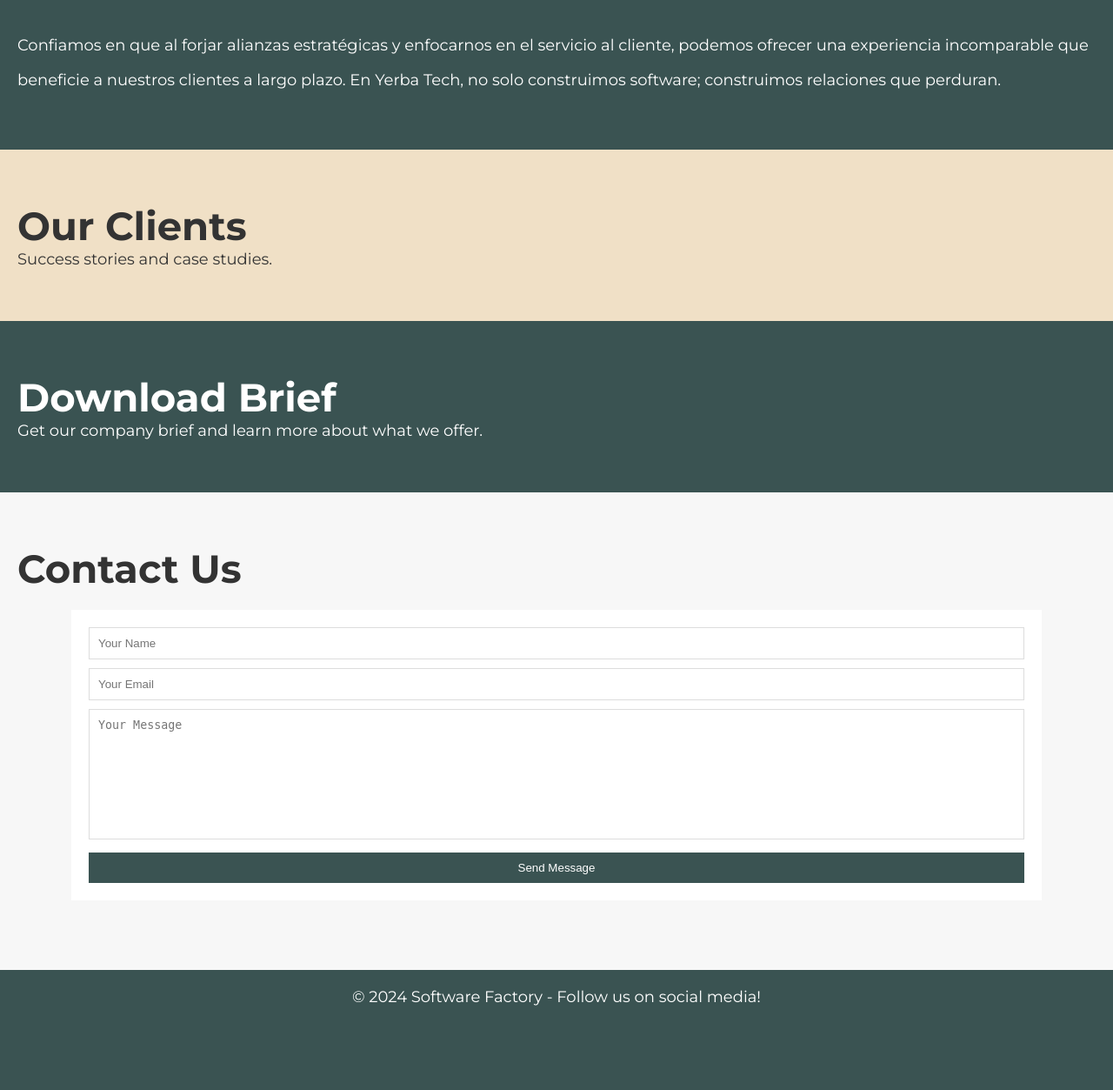
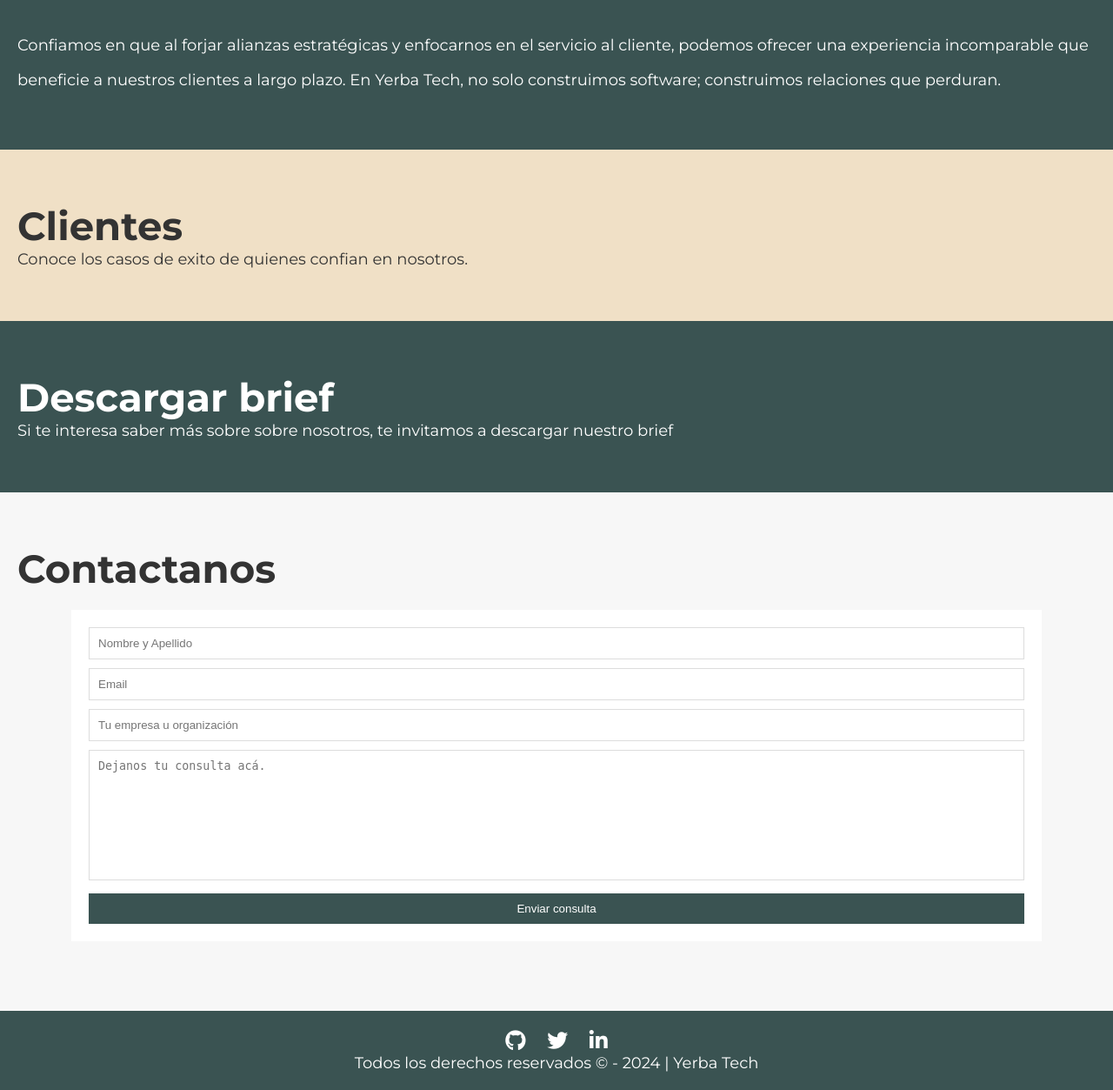
Before and after one commit to Yerba-Tech/website, a PHP site: page / in a window 1280 px wide. Shown: the part 1023-2276 px from the top of the page at 87% size. Before the commit the page ends 2179 px from the top, so only its background shows below. Run offline with PHP 8.4, Linux system fonts and the light colour scheme; some libraries are stand-ins or nearby versions.

Commit message:
Almost done

```diff
--- a/assets/css/style.css
+++ b/assets/css/style.css
@@ -185,13 +185,25 @@ textarea{
   cursor: pointer;
 }
 
-/* FOOTER  */
+/* FOOTER */
+
 .footer {
-  background-color: var(--green);
-  color: var(--white);
-  padding: 2rem;
   text-align: center;
+  padding: 20px;
+  background-color: var(--green); /* Adjust the color to fit your design */
+  color: white;
 }
+
+.footer a {
+  color: white; /* Icon color */
+  margin: 0 10px; /* Spacing between icons */
+  font-size: 24px; /* Icon size */
+}
+
+.footer a:hover {
+  color: #ddd; /* Icon hover color */
+}
+
 
 /* MEDIA QUERIES   */
 @media (min-width: 900px) {
--- a/assets/scripts/index.js
+++ b/assets/scripts/index.js
@@ -11,6 +11,6 @@ buttonNavbar.addEventListener("click", displayNav);
 let actualYear = new Date().getFullYear()
 
 let footerText = document.createElement('p')
-footerText.textContent = `© ${actualYear} Software Factory - Follow us on social media!`
+footerText.textContent = `Todos los derechos reservados © - ${actualYear} | Yerba Tech`
 
 footer.appendChild(footerText)
--- a/index.html
+++ b/index.html
@@ -19,6 +19,7 @@
     <link rel="mask-icon" href="./assets/favicon/safari-pinned-tab.svg" color="#5bbad5" />
     <meta name="msapplication-TileColor" content="#da532c" />
     <meta name="theme-color" content="#ffffff" />
+    <link rel="stylesheet" href="https://cdnjs.cloudflare.com/ajax/libs/font-awesome/6.1.1/css/all.min.css">
 
     <!-- Styles-->
     <link rel="stylesheet" href="./assets/css/style.css" />
@@ -83,34 +84,42 @@
 
     <!-- CLIENTS SECTION -->
     <section id="clients" class="clients-section">
-      <h2>Our Clients</h2>
-      <p>Success stories and case studies.</p>
+      <h2>Clientes</h2>
+      <p>Conoce los casos de exito de quienes confian en nosotros.</p>
     </section>
 
     <!-- BRIEF SECTION -->
     <section id="download" class="download-section">
-      <h2>Download Brief</h2>
-      <p>Get our company brief and learn more about what we offer.</p>
+      <h2>Descargar brief</h2>
+      <p>Si te interesa saber más sobre sobre nosotros, te invitamos a descargar nuestro brief</p>
     </section>
 
     <!-- CONTACT SECTION -->
     <section id="contact" class="contact-section">
-      <h2>Contact Us</h2>
+      <h2>Contactanos</h2>
       <div class="contact-form">
-        <input type="text" placeholder="Your Name" />
-        <input type="email" placeholder="Your Email" />
-        <textarea placeholder="Your Message"></textarea>
-        <button>Send Message</button>
+        <input type="text" placeholder="Nombre y Apellido" required/>
+        <input type="email" placeholder="Email" />
+        <input type="text" placeholder="Tu empresa u organización">
+        <textarea placeholder="Dejanos tu consulta acá."></textarea>
+        <button>Enviar consulta</button>
       </div>
     </section>
 
-    <!-- FOOTER SECTION -->
     <footer class="footer" id="footer">
-      <!-- Social media icons would go here -->
+      <a href="https://github.com/Yerba-Tech" target="_blank" aria-label="GitHub">
+        <i class="fab fa-github"></i></a>
+      <a href="https://twitter.com/yerbatech" target="_blank" aria-label="Twitter">
+        <i class="fab fa-twitter"></i></a>
+      <a href="https://www.linkedin.com/company/yerbatech" target="_blank" aria-label="LinkedIn">
+        <i class="fab fa-linkedin-in"></i>
+      </a>
     </footer>
+
   </body>
 
   <!-- Scripts -->
   <script src="./assets/scripts/index.js"></script>
   <script src="./assets/scripts/auto_write.js"></script>
+
 </html>
```
